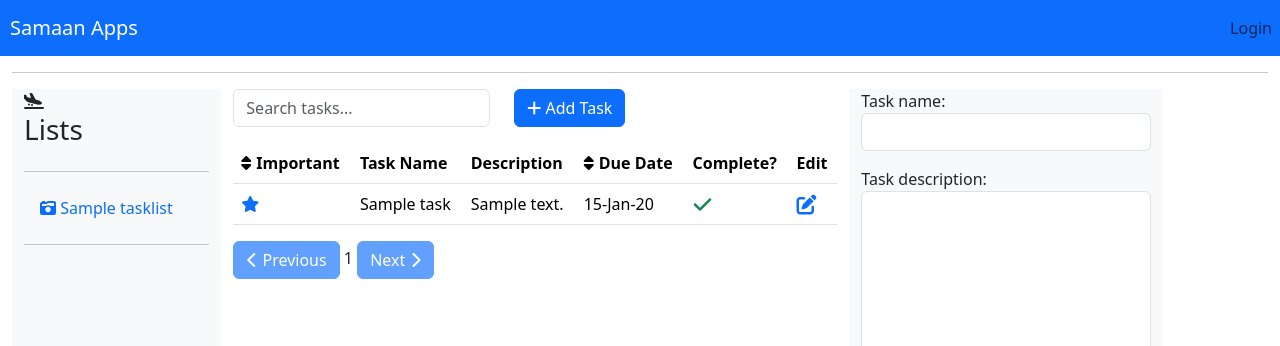
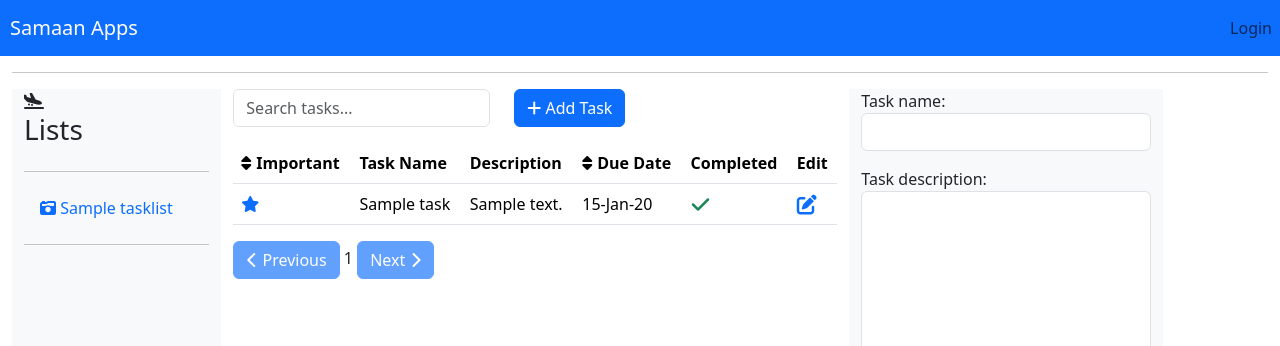
Before and after one commit to kittureddy2000/using-AI, a Django app: template todos/templates/todos/task_dashboard.html in a window 1280 px wide. Shown: the top 346 px of the page. Run offline with Django 4.2, Linux system fonts and the light colour scheme; tables that the repository leaves empty hold one stand-in row (values such as "Sample post"); the template is opened without the code that fills it: values that come from a table or form of the project are taken from there, most other values are stand-ins (such as "Sample title", 1, 10 or a date in 2020); data that the repository does not hold is empty; parts of the project's set-up code (start-up, migrations or seed data) failed here and were passed over; some libraries are stand-ins or nearby versions.

Commit message:
Complete solution

```diff
--- a/todos/templates/todos/task_dashboard.html
+++ b/todos/templates/todos/task_dashboard.html
@@ -85,7 +85,7 @@
                 <i class="fas fa-sort" style="margin-right: 5px"></i>Due
                 Date
               </th>
-              <th>Complete?</th>
+              <th>Completed</th>
               <th>Edit</th>
             </tr>
           </thead>
```
